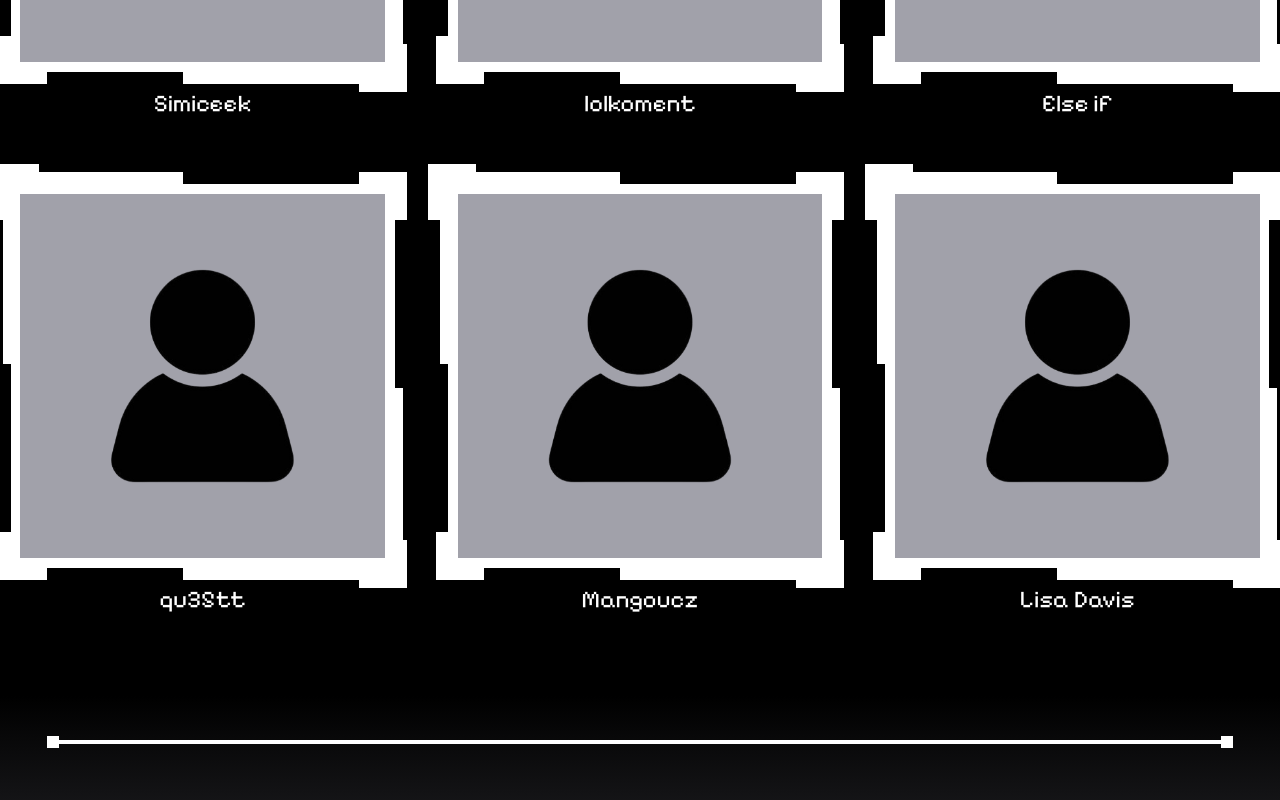
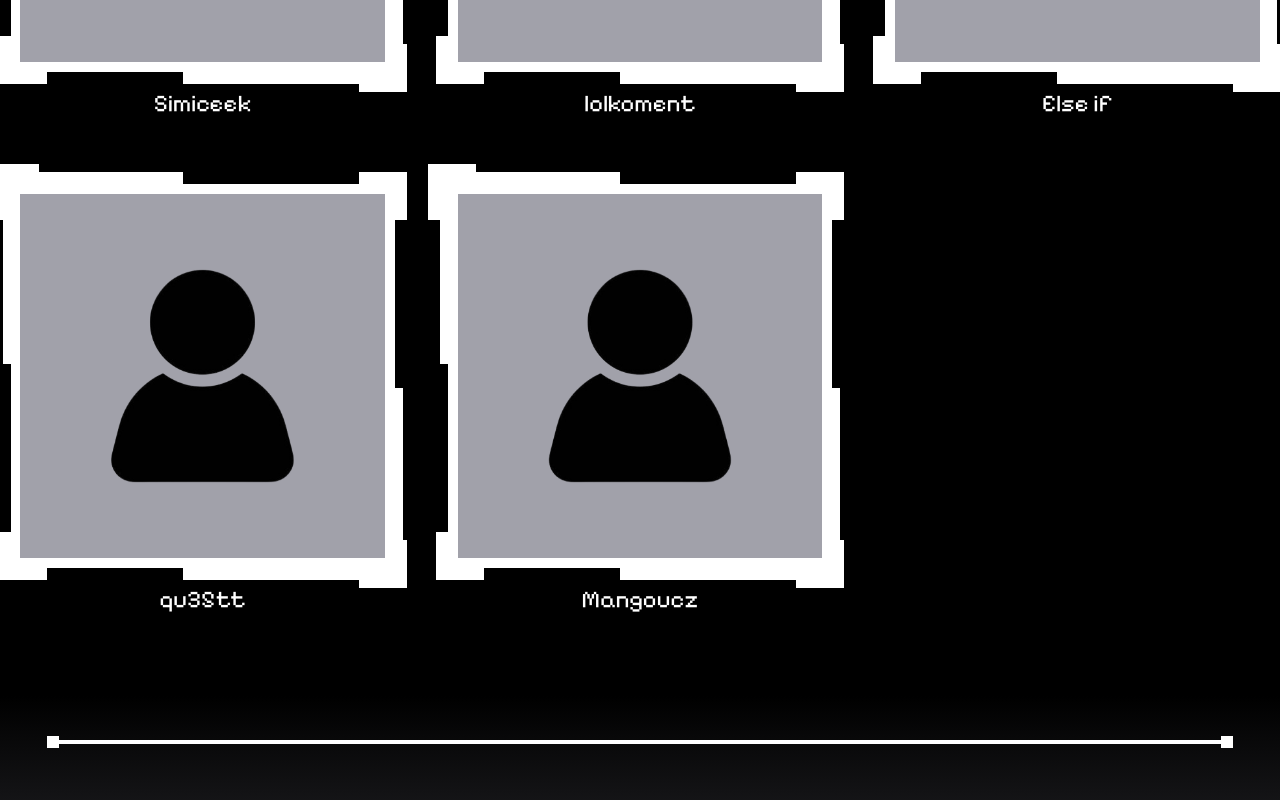
Before and after one commit to FilipElznic/DetektivkaWeb, a React (Vite) app: page /onas in a window 1280 px wide. Shown: the part 688-1488 px from the top of the page. Built offline with nearby package versions, Linux system fonts and the light colour scheme.

Commit message:
Update ONas.jsx

```diff
--- a/src/pages/ONas.jsx
+++ b/src/pages/ONas.jsx
@@ -31,12 +31,6 @@ export default function ONas() {
       image: "/vyvoj.png",
       alt: "Člen týmu 5",
       name: "Mangoucz",
-    },
-    {
-      id: 6,
-      image: "/vyvoj.png",
-      alt: "Člen týmu 6",
-      name: "Lisa Davis",
     },
   ];
 
```
